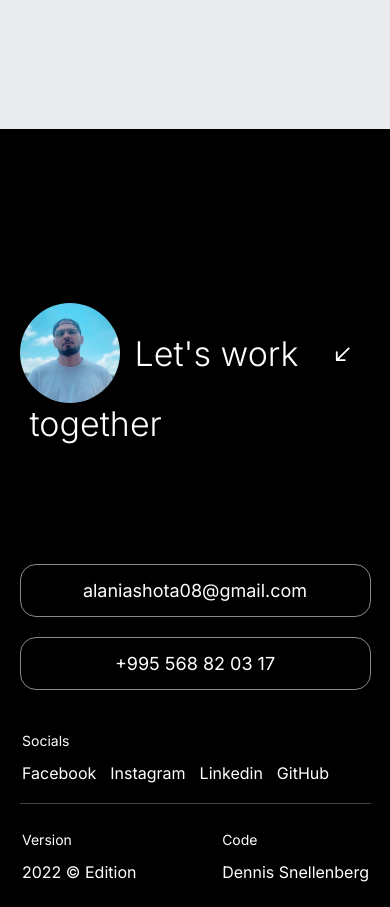
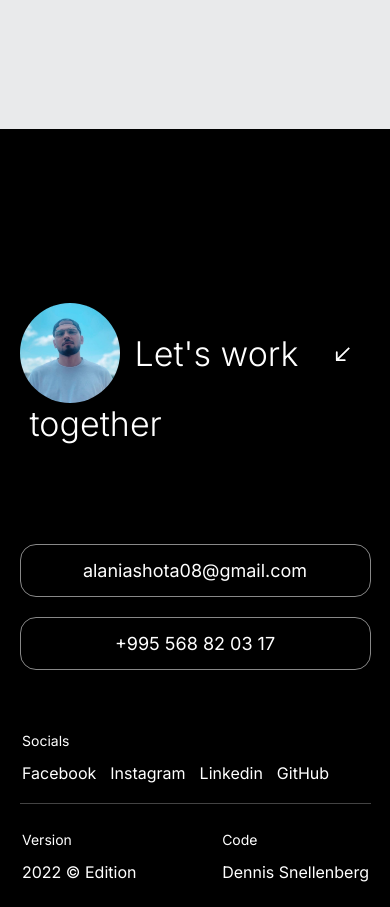
Before and after one commit to AlaniaShota/Portfolio, a React (Vite) app: page /about in a window 390 px wide. Shown: the part 3500-4407 px from the top of the page. Built offline with nearby package versions, Linux system fonts and the light colour scheme.

Commit message:
change padding

```diff
--- a/src/components/contact/Contact.scss
+++ b/src/components/contact/Contact.scss
@@ -300,7 +300,7 @@ a {
         justify-content: center;
 
         .contact-body {
-            padding: 30px 0px;
+            padding: 50px 0px;
             height: 100%;
             justify-content: flex-end;
 
@@ -308,7 +308,7 @@ a {
                 border-bottom: none;
                 padding-bottom: 0px;
                 align-items: flex-start;
-                margin: 0 0 120px 0;
+                margin: 0 0 100px 0;
 
                 .contact-span-content-img {
 
```
